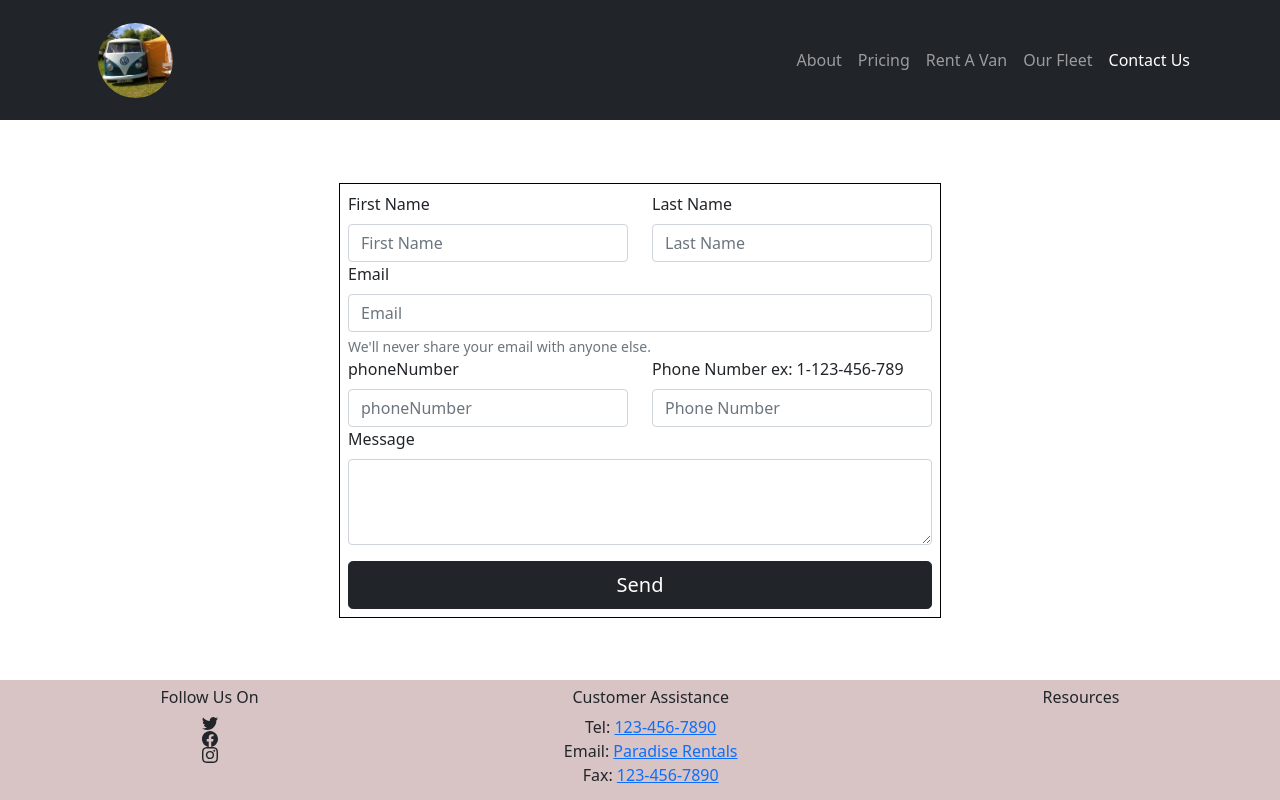
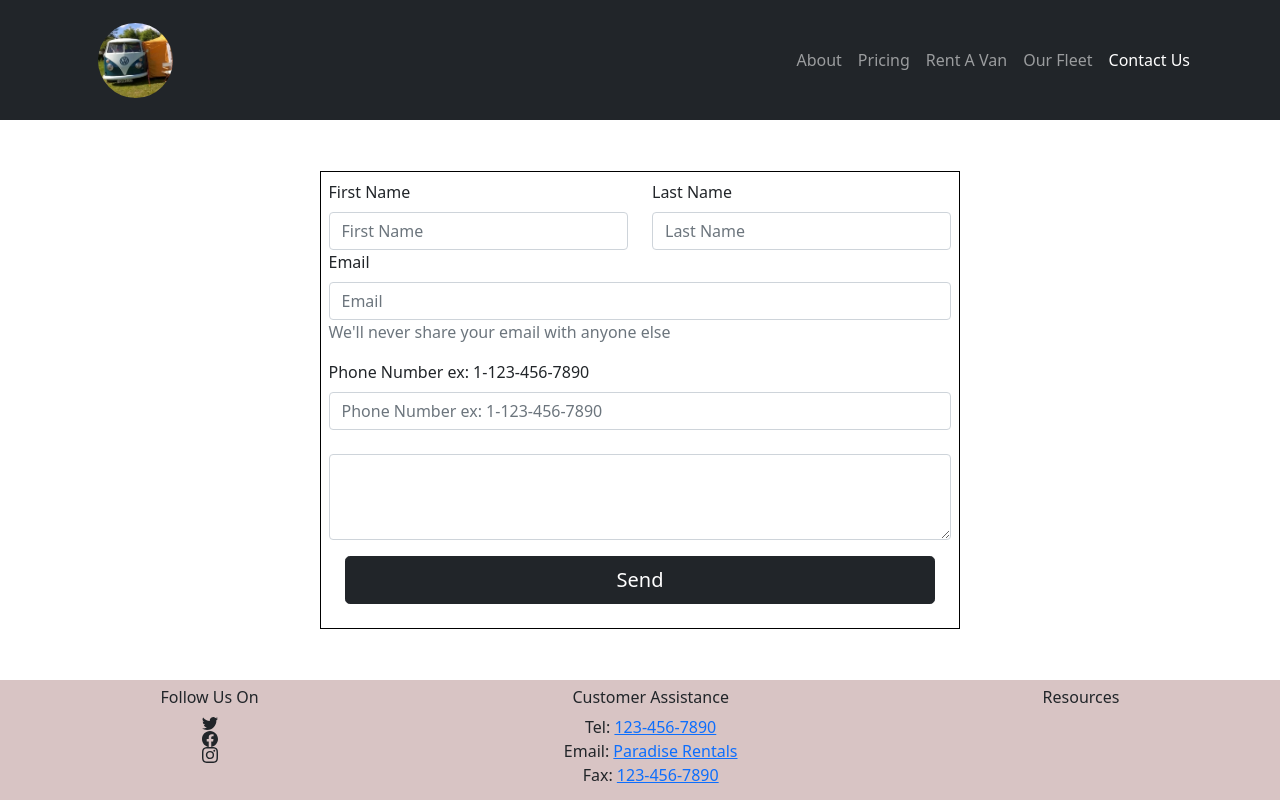
Before and after one commit to ShaneC2021/RentalStore, a React (Create React App) app: page /Contact in a window 1280 px wide. Built offline with nearby package versions, Linux system fonts and the light colour scheme.

Commit message:
code clean up of FoermField components

```diff
--- a/src/Components/FormField.jsx
+++ b/src/Components/FormField.jsx
@@ -4,17 +4,25 @@ import {Form, Row, Button, Col} from 'react-bootstrap';
 
 
 function FormField(props) {
+
   return (
     <Form.Group as={Col} controlId={props.name}>
               <Form.Label>{props.field}</Form.Label>
               <Form.Control
+                as={props.as}
+                rows={props.rows}
                 type={props.type}
                 placeholder={props.field}
                 name={props.name}
                 onChange={props.onChange}
                 value={props.value}
+                pattern={props.pattern}
                 required
               />
+
+            <Form.Text>
+              {props.children}
+            </Form.Text>
             </Form.Group>
   )
 }
--- a/src/pages/Contact.jsx
+++ b/src/pages/Contact.jsx
@@ -27,7 +27,7 @@ function Contact() {
   };
 
   return (
-    <div className=" main-body p-1 d-flex flex-column align-items-center justify-content-center">
+    <div className="main-body p-1 d-flex flex-column align-items-center justify-content-center">
       <div className="contact-details p-2">
         <Form onSubmit={handleSubmit}>
           <Row className="mb-0">
@@ -37,6 +37,7 @@ function Contact() {
               onChange={handleChange}
               value={values.firstName}
               name="firstName"
+              required
             />
 
             <FormField
@@ -51,61 +52,39 @@ function Contact() {
           <Row>
             <FormField
               field="Email"
-              type="text"
+              type="email"
               onChange={handleChange}
               value={values.email}
               name="email"
+              required
             />
-            <Form.Text className="text-muted">
-              We'll never share your email with anyone else.
-            </Form.Text>
+            <p className="text-muted">We'll never share your email with anyone else</p>
+
           </Row>
 
           <Row>
-
-
             <FormField
-              field="phoneNumber"
+              field="Phone Number ex: 1-123-456-7890"
               type="tel"
               onChange={handleChange}
               pattern="[0-9]{1}-[0-9]{3}-[0-9]{3}-[0-9]{4}"
               value={values.phone}
               name="phone"
             />
-
-
-
-
-
-
-            <Form.Group as={Col} controlId="phoneNumber">
-              <Form.Label>Phone Number ex: 1-123-456-789</Form.Label>
-              <Form.Control
-                type="tel"
-                placeholder="Phone Number"
-                pattern="[0-9]{1}-[0-9]{3}-[0-9]{3}-[0-9]{4}"
-                value={values.phone}
-                onChange={handleChange}
-                name="phone"
-                required
-              />
-            </Form.Group>
           </Row>
 
           <Row>
-            <Form.Group className="mb-3" controlId="message">
-              <Form.Label>Message</Form.Label>
-              <Form.Control
+            <FormField
               as="textarea"
               rows={3}
+              onChange={handleChange}
               value={values.message}
-                onChange={handleChange}
               name="message"
-                required
+
             />
-            </Form.Group>
           </Row>
-          <div className="d-grid">
+
+          <div className="d-grid p-3">
             <Button variant="dark" type="submit" size="lg">
               Send
             </Button>
@@ -117,21 +96,3 @@ function Contact() {
 }
 
 export default Contact;
-
-/*
-
-
-            <Form.Group as={Col} controlId="firstName">
-
-<Form.Label>First Name</Form.Label>
-
-
-               <Form.Control
-                 type="text"
-                 placeholder="First Name"
-                 value={values.firstName}
-                 onChange={handleChange}
-                 name="firstName"
-                 required
-               />
-             </Form.Group>  */
```
Lines whose indentation alone changed are shown as unchanged.
